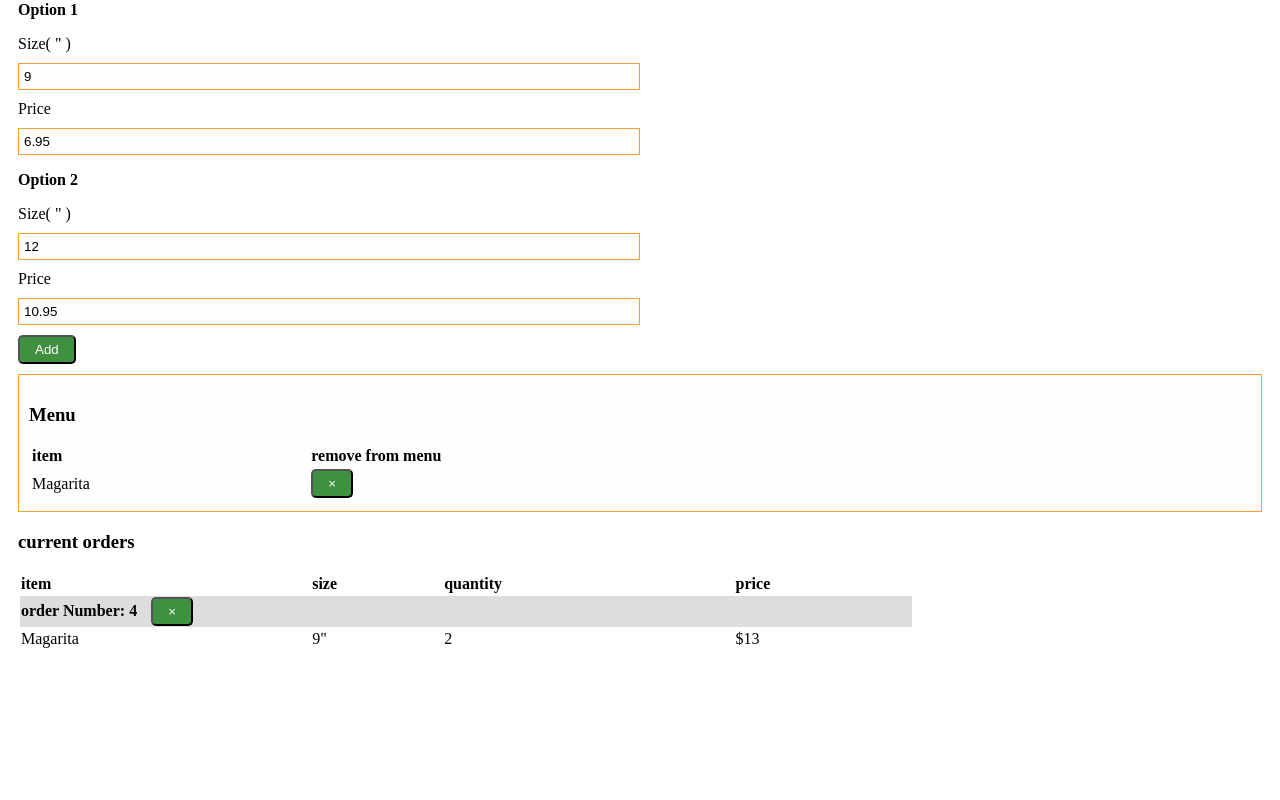
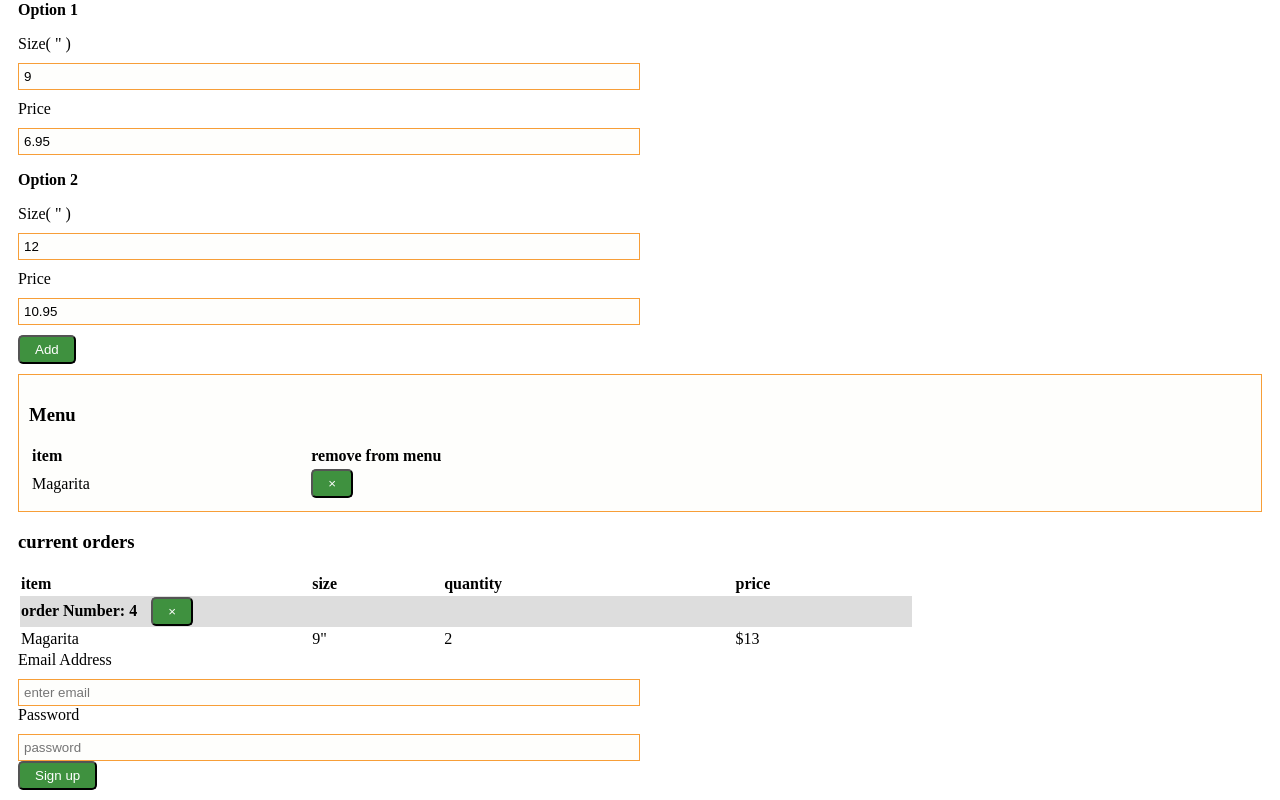
Before and after one commit to Avivar101/helloworld, a Vue app: page / in a window 1280 px wide. Shown: the part 917-1717 px from the top of the page. Before the commit the page ends 1578 px from the top, so only its background shows below. Built offline with nearby package versions, Linux system fonts and the light colour scheme.

Commit message:
login auth

```diff
--- a/src/components/Admin.vue
+++ b/src/components/Admin.vue
@@ -48,16 +48,19 @@
                 </tbody>
             </table>
         </div>
+        <Login />
     </div>
 </template>
 
 <script>
 import NewPizza from '../components/NewPizza'
+import Login from '../components/Login';
 
 export default {
     name: "admin",
     components: {
-        NewPizza
+        NewPizza,
+        Login
     }
 };
 </script>
--- a/src/components/Login.vue
+++ b/src/components/Login.vue
@@ -0,0 +1,47 @@
+<template>
+    <div class="login_wrapper">
+        <form>
+            <div>
+                <label for="email">Email Address</label>
+                <input type="email" v-model="email" id="email" placeholder="enter email">
+            </div>
+            <div>
+                <label for="password">Password</label>
+                <input type="password" v-model="password" id="password" placeholder="password">
+            </div>
+            <button type="button" class="btn_green" @click.prevent="signIn">Sign up</button>
+        </form>
+    </div>
+</template>
+
+<script>
+import { firebaseAuth } from '../firebase'
+export default {
+    name: 'login',
+    data() {
+        return {
+            email: '',
+            password: ''
+        };
+    },
+    methods : {
+       async signIn() {
+           try {
+               await firebaseAuth.signInWithEmailAndPassword(
+                   this.email,
+                   this.password
+               );
+           }
+           catch(error) {
+               const errorCode = error.code
+               const errorMessage = error.message
+               if(errorCode === 'auth/wrong-password') {
+                   alert('wrong password')
+               } else {
+                   alert(errorMessage)
+               }
+           }
+        }
+    }
+}
+</script>
--- a/src/firebase.js
+++ b/src/firebase.js
@@ -1,5 +1,6 @@
 import firebase from 'firebase/app'
 import 'firebase/firestore'
+import 'firebase/auth'
 
 const config = {
     apiKey: "AIzaSyBc9GNJ9P3atWmxqLMkjiQfBuANfFxaMIU",
@@ -14,4 +15,5 @@ const config = {
 firebase.initializeApp(config)
 const db = firebase.firestore()
 
+export const firebaseAuth = firebase.auth()
 export const dbMenuRef = db.collection('menu')
```
